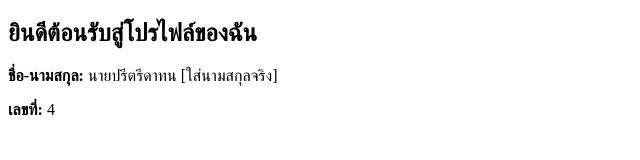
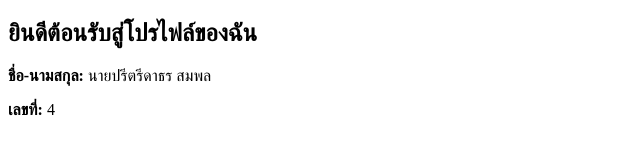
Before and after one commit to std681130098-web/intro4, a plain HTML site: page index.html in a window 1280 px wide. Shown: the whole page, without its empty margins (0-640 px from the left). Drawn offline with Linux system fonts and the light colour scheme.

Commit message:
Update index.html

```diff
--- a/index.html
+++ b/index.html
@@ -7,7 +7,7 @@
 <body>
     <section id="home">
         <h1>ยินดีต้อนรับสู่โปรไฟล์ของฉัน</h1>
-        <p><strong>ชื่อ-นามสกุล:</strong> นายปรีตรีดาทน [ใส่นามสกุลจริง]</p>
+        <p><strong>ชื่อ-นามสกุล:</strong> นายปรีตรีดาธร สมพล </p>
         <p><strong>เลขที่:</strong> 4</p>
     </section>
 </body>
```
